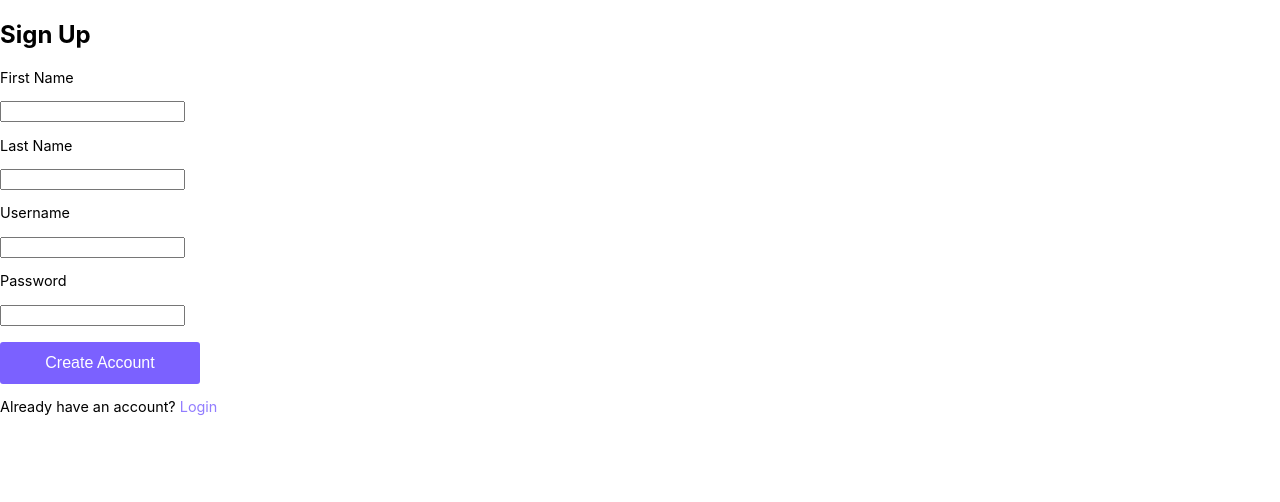
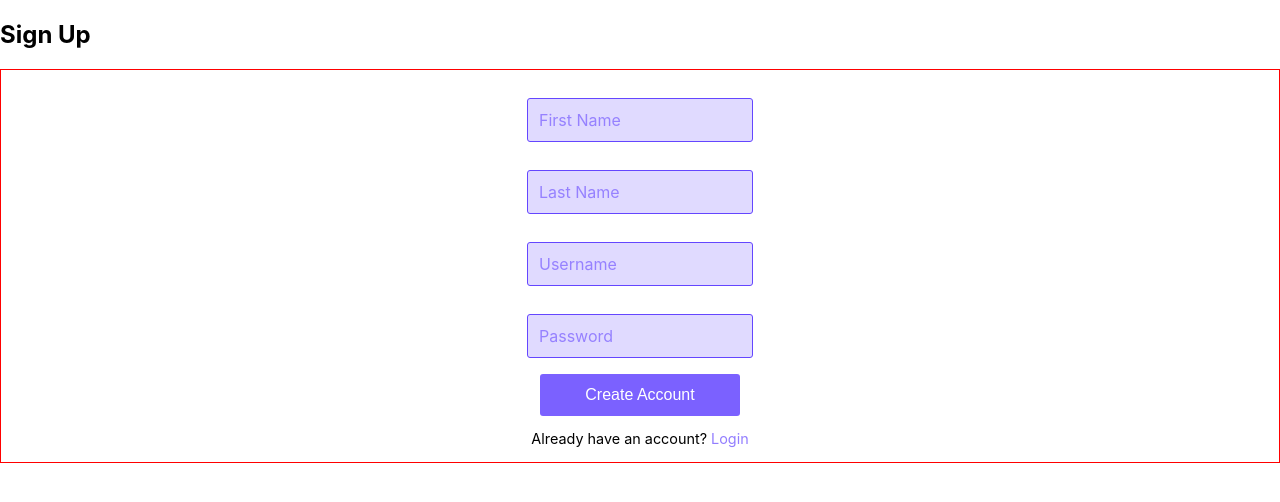
Before and after one commit to chrxtopher/fakestore-frontend, a React (Create React App) app: page /signup in a window 1280 px wide. Shown: the top 502 px of the page. Built offline with nearby package versions, Linux system fonts and the light colour scheme.

Commit message:
Styled sign up form

```diff
--- a/src/components/SignUpForm.jsx
+++ b/src/components/SignUpForm.jsx
@@ -1,7 +1,7 @@
 import React, { useState } from "react";
-import NavButton from "./NavButton";
 import SubmitButton from "./SubmitButton";
 import ErrorCard from "./ErrorCard";
+import "../styles/form.css";
 
 const SignUpForm = () => {
   const [username, setUsername] = useState("");
@@ -27,48 +27,47 @@ const SignUpForm = () => {
   };
 
   return (
-    <form className="sign-up-form">
-      <div className="name-inputs">
-        <label htmlFor="firstName">
-          <p>First Name</p>
+    <form className="signup-form">
+      <label htmlFor="firstName" className="custom-field">
         <input
           type="text"
-            id="fakeStoreFirstName"
           value={firstName}
+          required
           onChange={handleFirstNameChange}
         />
+        <span className="placeholder">First Name</span>
       </label>
-        <label htmlFor="lastName">
-          <p>Last Name</p>
+      <label htmlFor="lastName" className="custom-field">
         <input
           type="text"
-            id="fakeStoreLastName"
           value={lastName}
+          required
           onChange={handleLastNameChange}
         />
+        <span className="placeholder">Last Name</span>
       </label>
-      </div>
-      <div className="credential-inputs">
-        <label htmlFor="username">
-          <p>Username</p>
+      <label htmlFor="username" className="custom-field">
         <input
           type="text"
-            id="fakeStoreUsername"
           value={username}
+          required
           onChange={handleUsernameChange}
         />
+        <span className="placeholder">Username</span>
       </label>
-        <label htmlFor="password">
-          <p>Password</p>
-          <input type="text" value={password} onChange={handlePasswordChange} />
+      <label htmlFor="password" className="custom-field">
+        <input
+          type="text"
+          value={password}
+          required
+          onChange={handlePasswordChange}
+        />
+        <span className="placeholder">Password</span>
       </label>
-      </div>
-      <div className="signup-buttons">
       <SubmitButton title="Create Account" />
       <p>
         Already have an account? <a href="/">Login</a>
       </p>
-      </div>
       {error.length > 0 && (
         <div className="error-message">
           <ErrorCard message={error} />
```
Lines whose indentation alone changed are shown as unchanged.
